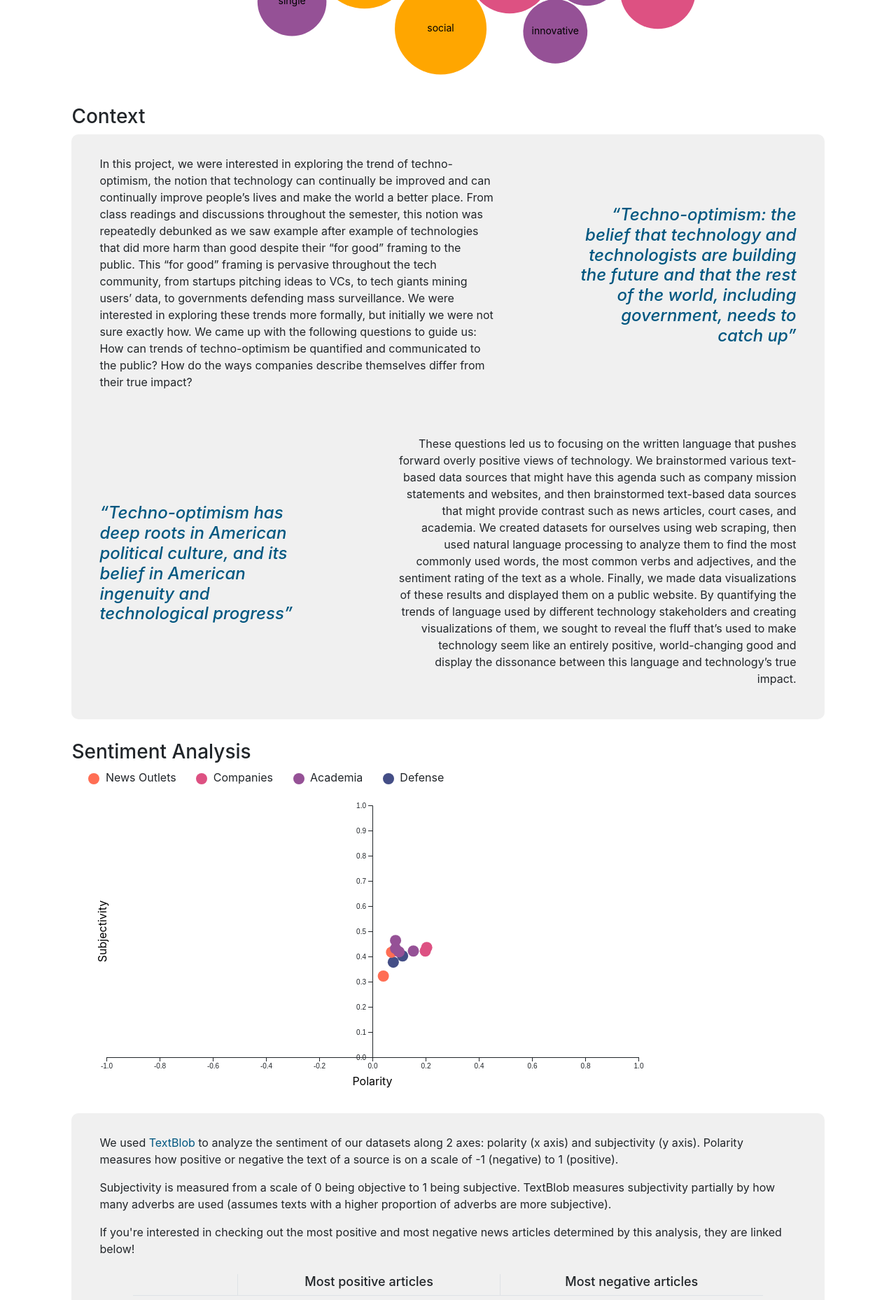
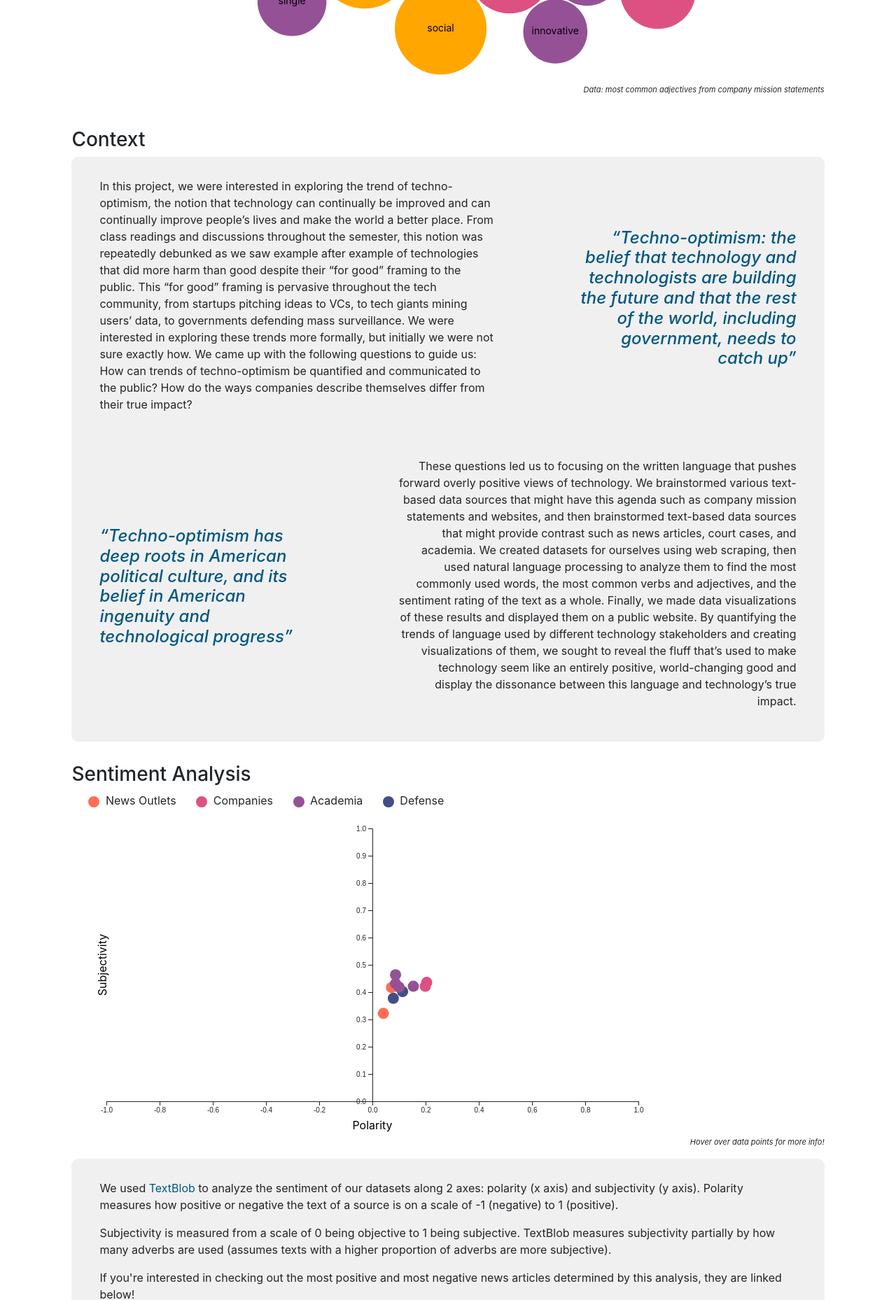
Before and after one commit to kfriis33/tech-data-viz, a React (Create React App) app: page / in a window 1280 px wide. Shown: the part 720-2578 px from the top of the page at 70% size. Built offline with nearby package versions, Linux system fonts and the light colour scheme.

Commit message:
more styling

```diff
--- a/src/App.css
+++ b/src/App.css
@@ -97,8 +97,14 @@ button:focus {
 
 .sDot:hover {
 
-  opacity: 80%;
+  opacity: 75%;
 
+}
+
+.caption {
+  font-style: italic;
+  text-align: right;
+  font-size:11px;
 }
 
 .tooltip {
--- a/src/App.jsx
+++ b/src/App.jsx
@@ -263,6 +263,8 @@ export default class App extends React.Component {
 
               <div id = 'bubble-chart'>
           <BubbleChart/>
+          <p className="caption">Data: most common adjectives from company mission statements</p>
+
         </div>
 
        <div id="context">
@@ -304,6 +306,8 @@ How do the ways companies describe themselves differ from their true impact?
           </p>
           <div id="scatter-plot">
           <ScatterPlot/>
+          <p className="caption">Hover over data points for more info!</p>
+
           </div>
 
           <Fade left>
@@ -336,7 +340,6 @@ How do the ways companies describe themselves differ from their true impact?
           <div className="row mx-5 py-2 justify-content-between border-top border-bottom">
             <div className="col-md-2 border-right">
             <strong>The Intercept</strong>
-
             </div>
             <div className="col-md-5 border-right">
               <ul>
@@ -380,14 +383,16 @@ How do the ways companies describe themselves differ from their true impact?
           </Fade>
         </div>
 
+        <div id="words">>
         <h3>Word Counts (aggregated)</h3>
-        <div>
-        <GridList cellHeight={500} cols={2}>
+        <br/>
+
+        <GridList cellHeight={400} cols={2}>
           {aggDataSources.map(this.makeGridTile)}
         </GridList>
         </div>
 
-        <h3 id="words">Word Counts (by Source)</h3>
+        <h3> Word Counts (by Source)</h3>
         <ButtonToolbar className="toolbar">
                 <p className="toolbar-text">Viewing:</p>
                 <DropdownButton className="dropdown-button" id="dropdown-button" title={this.state.barGridFilter} size="sm">
@@ -401,7 +406,7 @@ How do the ways companies describe themselves differ from their true impact?
         </ButtonToolbar>
 
        <div className="bubble">
-        <GridList cellHeight={500} cols={2}>
+        <GridList cellHeight={400} cols={2}>
           {dataSources.filter(this.matchesGridFilter).map(this.makeGridTile)}
         </GridList>
         </div>
--- a/src/BarChart.jsx
+++ b/src/BarChart.jsx
@@ -13,14 +13,14 @@ import FormLabel from "@material-ui/core/FormLabel"
 import FormControlLabel from "@material-ui/core/FormControlLabel"
 import Radio from "@material-ui/core/Radio"
 
-const margin = {top: 30, right: 40, bottom: 30, left: 100}
+const margin = {top: 5, right: 40, bottom: 30, left: 110}
 // width = 960 - margin.left - margin.right,
 // height = 500 - margin.top - margin.bottom;
 
 const MAX_WIDTH = Math.min(1500, window.innerWidth);
 const MAX_HEIGHT = 720;
 
-let bar_width = (MAX_WIDTH / 2) - 150, bar_height = 350;
+let bar_width = (MAX_WIDTH / 2) - 150, bar_height = 300;
 
 
 
--- a/src/BubbleChart.jsx
+++ b/src/BubbleChart.jsx
@@ -119,6 +119,7 @@ class BubbleChart extends Component {
             .classed('bubble', true)
             .attr('r', d => d.radius)
             .attr('fill', d => fillColour(d.group))
+            .attr('class', 'sDot')
 
         // labels
         labels = elements
@@ -145,6 +146,7 @@ render() {
          <div ref ="chart">
          </div>
 
+
       )
    }
 }
--- a/src/ScatterPlot.jsx
+++ b/src/ScatterPlot.jsx
@@ -17,7 +17,7 @@ let COLORS = {"news":'#ff6e54',
     // '#444e86']
 
 // set the dimensions and margins of the graph
-const margin = {top: 10, right: 50, bottom: 80, left: 50};
+const margin = {top: 10, right: 50, bottom: 50, left: 50};
 let width = Math.min(860, window.innerWidth) - margin.left - margin.right;
 let height = 450 - margin.top - margin.bottom;
 
```
Also changed, not shown: 1 other file (tests, documents, lock files or other folders).
